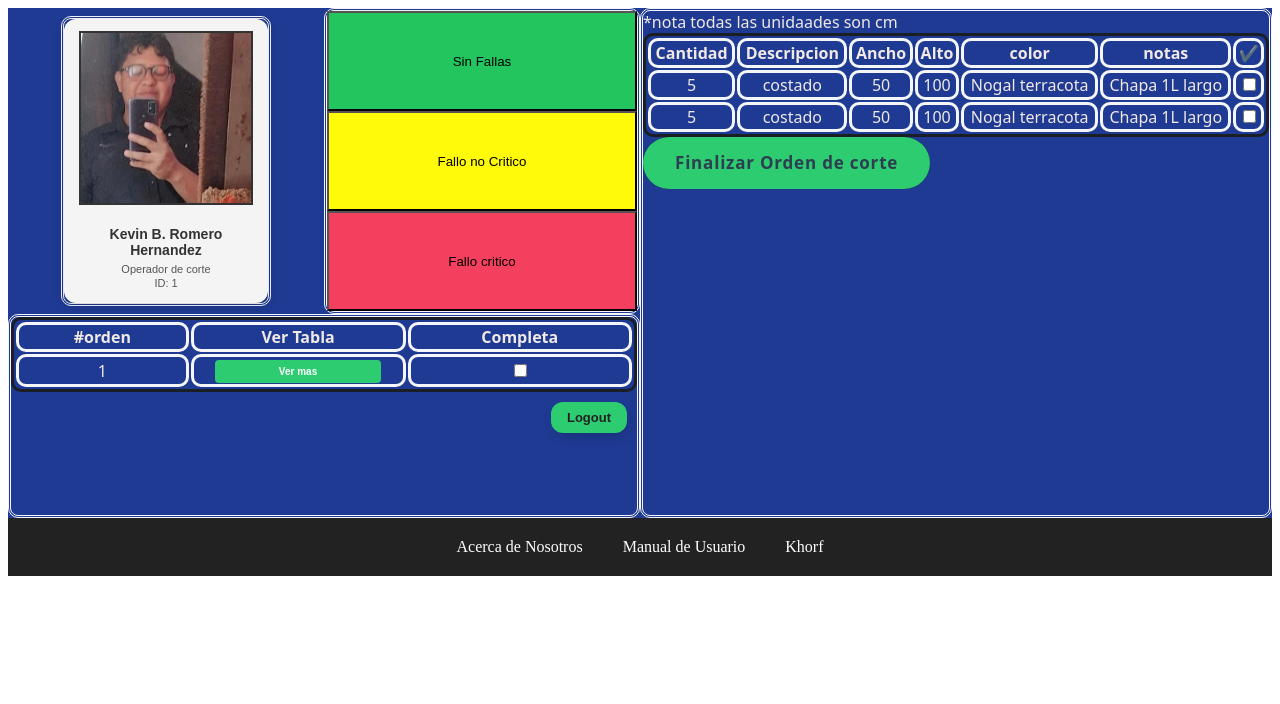
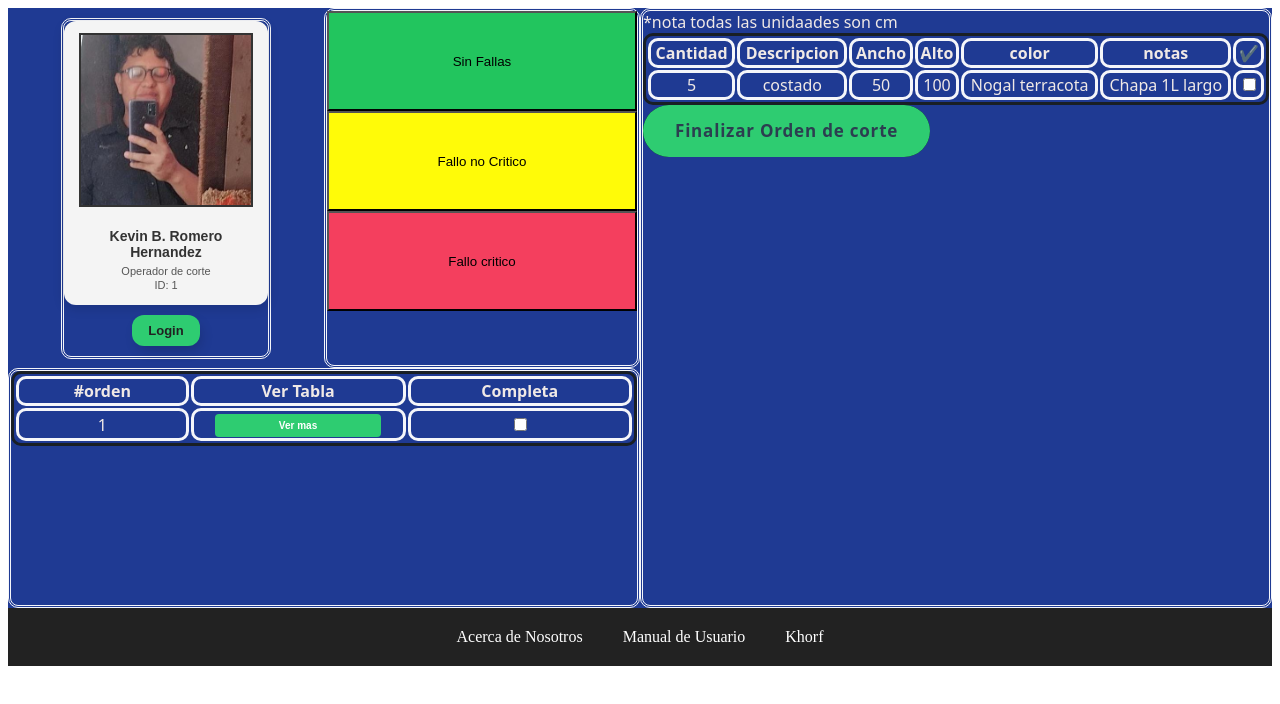
Before and after one commit to Smoonun/proyectos, a React (Create React App) app in the folder Aplication/mi-nueva-app/: page /Operador in a window 1280 px wide. Shown: the top 704 px of the page. Built offline with nearby package versions, Linux system fonts and the light colour scheme.

Commit message:
Ajustes en el innovatec

```diff
--- a/Aplication/mi-nueva-app/src/component/Almacen.jsx
+++ b/Aplication/mi-nueva-app/src/component/Almacen.jsx
@@ -9,10 +9,10 @@ export default function Almacen ()  {
   return (
     <>
       <div class="parenta">
-        <div class="div1a">1
+        <div class="div1a">
           <span className='spangafete'>
             <Gafete name="Maria F. Aguilar Chavez" position="Jefa de logistica" employeeId="062566" photo={fernanda}/>
-            <button onClick= {()=>{navigate('/')}}>Login </button>
+            <button className='btnlg' onClick= {()=>{navigate('/')}}>Login </button>
           </span>
         </div>
         <div class="div2a">
@@ -73,7 +73,7 @@ export default function Almacen ()  {
             </table>
           </span>
         </div>
-        <div class="div3a">3
+        <div class="div3a">
           <span>
             <table>
               <thead>
@@ -91,7 +91,7 @@ export default function Almacen ()  {
             </table>
           </span>
         </div>
-        <div class="div4a">4
+        <div class="div4a">
           <span>
             <table>
               <thead>
--- a/Aplication/mi-nueva-app/src/component/Gerente.jsx
+++ b/Aplication/mi-nueva-app/src/component/Gerente.jsx
@@ -13,14 +13,14 @@ export default function Gerente() {
         <div className="div1g">
           <span className="spangafete">
           <Gafete name="Ingrid C. Romero Hernandez" position="Gerente general" employeeId="211005" photo={ingrid}/>
-          <button onClick= {()=>{navigate('/')}}>Login </button>
+          <button  className='btnlg' onClick= {()=>{navigate('/')}}>Login </button>
           </span>
         </div>
         <div class="div2g">
           <span className="gerenteNav">
-            <button className="btngerente">Jefe</button>
-            <button className="btngerente">Inventario</button>
-            <button className="btngerente">Almacen</button>
+            <button className="btngerente" onClick= {()=>{navigate('/Jefe-Produccion')}}>Jefe</button>
+            <button className="btngerente" onClick= {()=>{navigate('/Inventario')}}>Inventario</button>
+            <button className="btngerente" onClick= {()=>{navigate('/Almacen')}}>Almacen</button>
           </span>
         </div>
         <div class="div3g">
--- a/Aplication/mi-nueva-app/src/component/Inventario.jsx
+++ b/Aplication/mi-nueva-app/src/component/Inventario.jsx
@@ -11,7 +11,7 @@ export default function Inventario ()  {
         <div class="div1i">
           <span className="spangafete">
             <Gafete name="April Y. Gonzalez" position="jefa de inventario" employeeId="280902" photo={april}/>
-            <button onClick= {()=>{navigate('/')}}>Login </button>
+            <button className='btnlg' onClick= {()=>{navigate('/')}}>Login </button>
           </span>
         </div>
 
--- a/Aplication/mi-nueva-app/src/component/Jefe.jsx
+++ b/Aplication/mi-nueva-app/src/component/Jefe.jsx
@@ -8,9 +8,11 @@ import alda from '../imagenes/Aldahirhernandez.jpg'
 export default function Jefe  ()  {
   const navigate =useNavigate();
   return (
-      <>
+      <div className="fill">
         <div class="parent_jefe">
-          <div class="div1_jefe"><Gafete name="Erick A. Hernandez Aguirre" positon="Jefe de Produccion" employeeId="Bob Elegante" photo={alda}/> </div>
+          <div class="div1_jefe"><Gafete name="Erick A. Hernandez Aguirre" positon="Jefe de Produccion" employeeId="Bob Elegante" photo={alda}/>
+          <button className='btnlg' onClick= {()=>{navigate('/')}}>Login </button>
+           </div>
           <div class="div2_jefe">
             <table>
               <thead>
@@ -50,10 +52,9 @@ export default function Jefe  ()  {
                 </tr>
               </tbody>
             </table>
-          <button onClick= {()=>{navigate('/')}}>Login </button>
           </div>
 </div>
       <Pie/>
-    </>
+    </div>
   )
 }
--- a/Aplication/mi-nueva-app/src/component/Operador.jsx
+++ b/Aplication/mi-nueva-app/src/component/Operador.jsx
@@ -1,15 +1,21 @@
 import React from 'react'
 import Pie from './Pie';
+import {useNavigate} from 'react-router-dom'
 import Gafete from './Gafete'
 import TableroAndon from './TableroAndon';
 import kevin from '../imagenes/Kevinromero.jpg'
 import "./operador.css"
 export default function Operador ()  {
+  const navigate = useNavigate();
   return (
     <>
     <div class="parent">
     <div class="div1">
-      <Gafete name="Kevin B. Romero Hernandez" position="Operador de corte" employeeId={1} photo={kevin}/>
+      <span className="spangafete">
+        <Gafete name="Kevin B. Romero Hernandez" position="Operador de corte" employeeId={1} photo={kevin}/>
+        <button  className="btnlg" onClick= {()=>{navigate('/')}}>Login </button>
+      </span>
+
       </div>
     <div class="div2">
       *nota todas las unidaades son cm
@@ -26,16 +32,6 @@ export default function Operador ()  {
           </tr>
         </thead>
         <tbody>
-          <tr>
-          <td>5</td>
-          <td>costado</td>
-          <td>50</td>
-          <td>100</td>
-          <td>Nogal terracota</td>
-          <td>Chapa 1L largo</td>
-          <td><input type="checkbox" />
-          </td>
-          </tr>
           <tr>
           <td>5</td>
           <td>costado</td>
@@ -75,7 +71,7 @@ export default function Operador ()  {
           </tr>
         </tbody>
       </table>
-      <button className="btnlg">Logout</button>
+
       </div>
     </div>
     <Pie/>
--- a/Aplication/mi-nueva-app/src/component/almacen.css
+++ b/Aplication/mi-nueva-app/src/component/almacen.css
@@ -6,7 +6,9 @@
     background-color: #1F3A93;
     color: #f0e9e6;
     font-family: system-ui, -apple-system, BlinkMacSystemFont, 'Segoe UI', Roboto, Oxygen, Ubuntu, Cantarell, 'Open Sans', 'Helvetica Neue', sans-serif;
-}
+    height: 750px;
+    width: auto;
+  }
 .div1a{
   border:double #F5F6FA;
   border-radius: 10px;
--- a/Aplication/mi-nueva-app/src/component/jefe.css
+++ b/Aplication/mi-nueva-app/src/component/jefe.css
@@ -7,6 +7,13 @@
     background-color:#1F3A93 ;
     color: #f0e9e6;
     font-family: system-ui, -apple-system, BlinkMacSystemFont, 'Segoe UI', Roboto, Oxygen, Ubuntu, Cantarell, 'Open Sans', 'Helvetica Neue', sans-serif;
+    height: 600px;
+    width: auto;
+  }
+.fill{
+  background-color:#1F3A93 ;
+  height: auto;
+  width: auto;
 }
 
 .div1_jefe {
--- a/Aplication/mi-nueva-app/src/component/operador.css
+++ b/Aplication/mi-nueva-app/src/component/operador.css
@@ -7,6 +7,8 @@
   background-color: #1F3A93;
   color: #f0e9e6;
   font-family: system-ui, -apple-system, BlinkMacSystemFont, 'Segoe UI', Roboto, Oxygen, Ubuntu, Cantarell, 'Open Sans', 'Helvetica Neue', sans-serif;
+  height: 600px;
+    width: auto;
 }
 
 .div1 {
```
